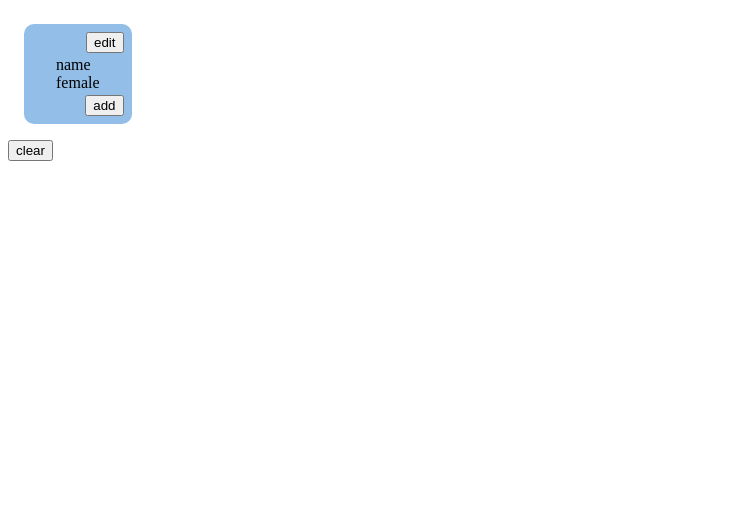
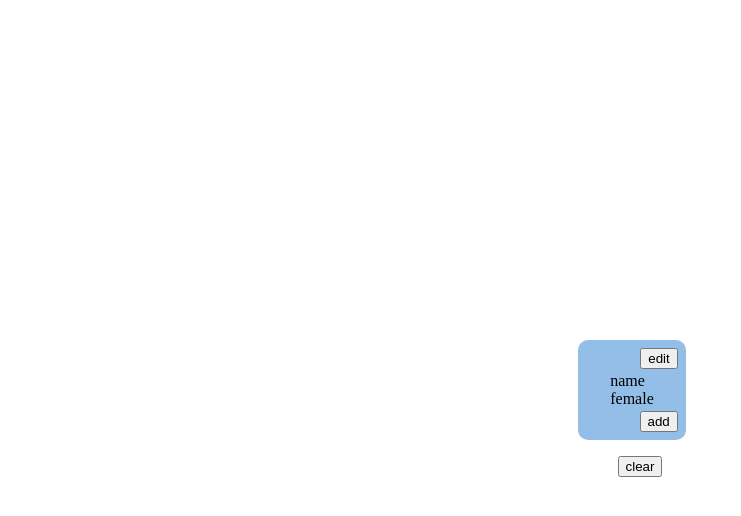
Before and after one commit to NiceSlice/ngx-family-tree, an Angular app: page / in a window 1280 px wide. Shown: the top 516 px of the page, without its empty margins (0-741 px from the left). Built offline with nearby package versions, Linux system fonts and the light colour scheme.

Commit message:
center family component

```diff
--- a/src/app/app.component.html
+++ b/src/app/app.component.html
@@ -1,4 +1,4 @@
-<div class="container">
+<div class="layout">
   <ngx-family [family]="_selectedFamily"></ngx-family>
+  <button (click)="_clear()">clear</button>
 </div>
-<button (click)="_clear()">clear</button>
--- a/src/app/app.component.scss
+++ b/src/app/app.component.scss
@@ -1,4 +1,7 @@
-.container {
+.layout {
   display: flex;
-  flex-wrap: wrap;
+  flex-direction: column;
+  align-items: center;
+  justify-content: center;
+  height: 100%;
 }
--- a/src/app/components/Family/style.scss
+++ b/src/app/components/Family/style.scss
@@ -1,4 +1,5 @@
 .person-row {
   display: flex;
   flex-wrap: wrap;
+  justify-content: center;
 }
--- a/src/styles.scss
+++ b/src/styles.scss
@@ -1 +1,8 @@
-/* You can add global styles to this file, and also import other style files */
+html {
+  height: 100%;
+}
+
+body {
+  height: 100%;
+  margin: 0;
+}
```
